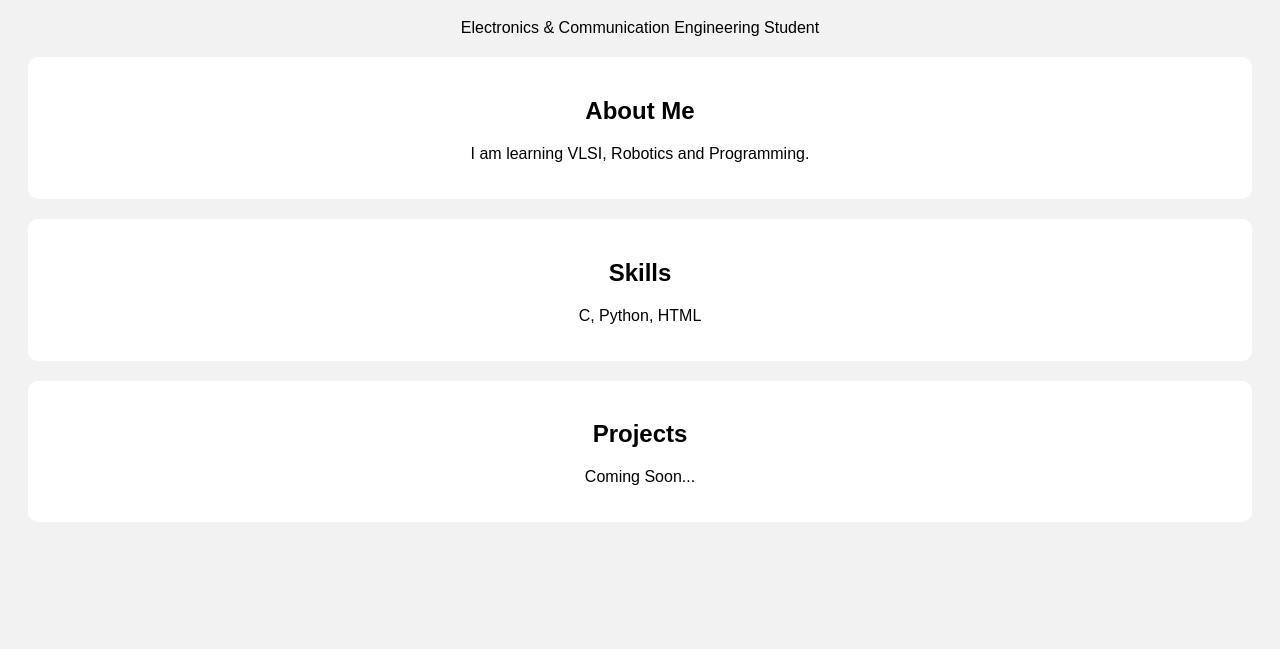
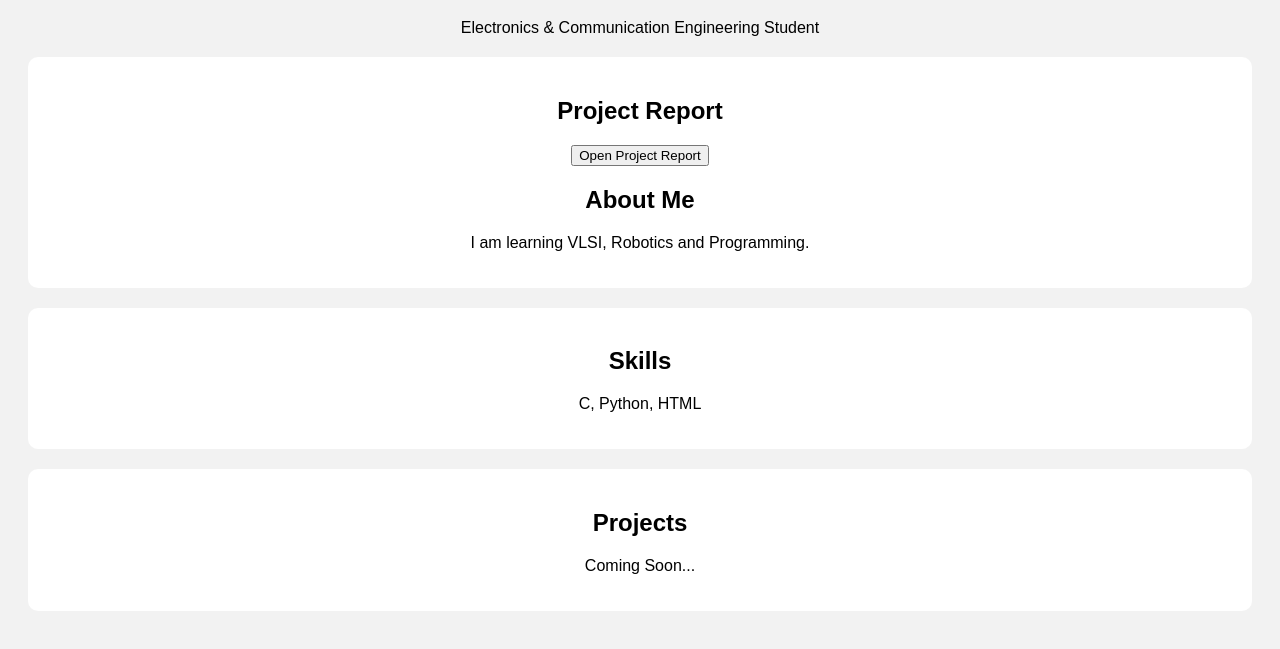
Before and after one commit to amankumar07788/aman123.-github.-io, a plain HTML site: page index.html in a window 1280 px wide. Shown: the part 61-710 px from the top of the page. Drawn offline with Linux system fonts and the light colour scheme.

Commit message:
Update index.html

```diff
--- a/index.html
+++ b/index.html
@@ -25,6 +25,11 @@
     <p>Electronics & Communication Engineering Student</p>
 
     <div class="box">
+        <h2>Project Report</h2>
+
+<a href="Smart%20Temperature%20Monitoring%20system.docx" target="_blank">
+    <button>Open Project Report</button>
+</a>
         <h2>About Me</h2>
         <p>I am learning VLSI, Robotics and Programming.</p>
     </div>
```
